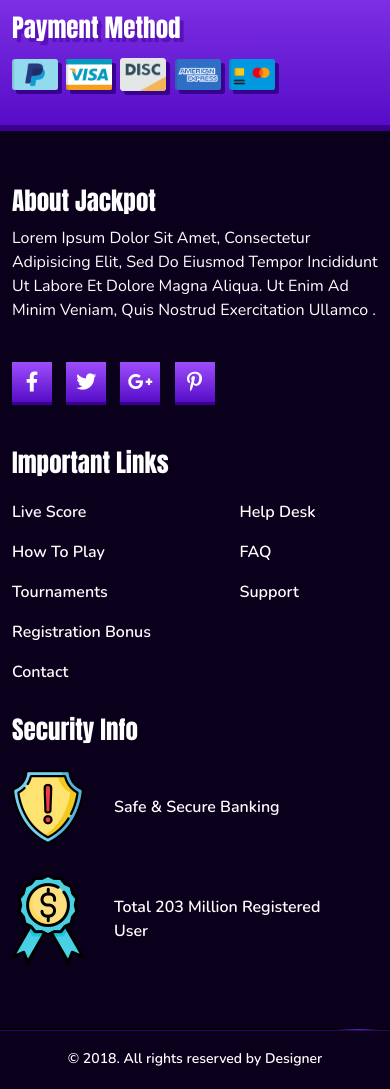
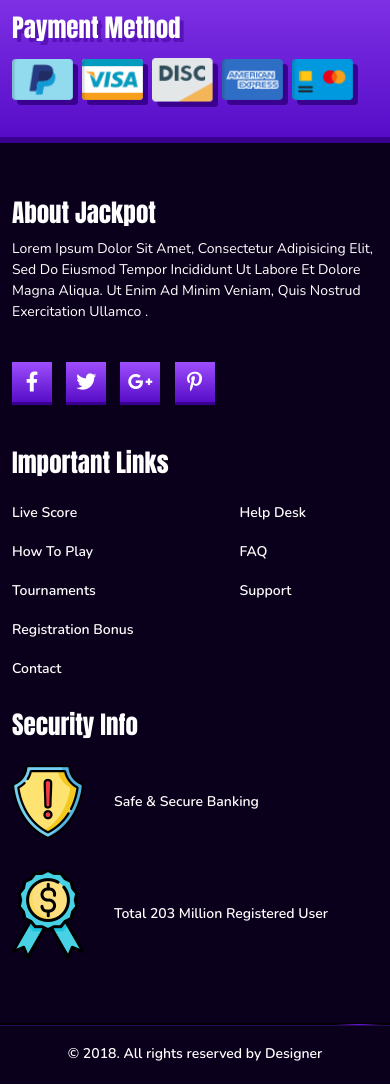
Before and after one commit to Rasel-khalipha/Jackpot, a plain HTML site: page index.html in a window 390 px wide. Shown: the part 6768-7857 px from the top of the page. Drawn offline with nearby package versions, Linux system fonts and the light colour scheme.

Commit message:
file added

```diff
--- a/css/responsive.css
+++ b/css/responsive.css
@@ -244,7 +244,7 @@
 		margin-right: 0 !important;
 	}
 	#payment .card-area img {
-		width: 50px !important;
+		width: 18% !important;
 	}
 	/* payment area ends */
 
@@ -252,6 +252,9 @@
 	#footer-area .footer-about h3 {
 		font-size: 25px !important;
 		padding-bottom: 10px !important;
+	}
+	#footer-area .footer-about p {
+		font-size: 14px !important;
 	}
 	#footer-area .footer-about i {
 		height: 40px !important;
@@ -262,6 +265,9 @@
 	#footer-area .footer-info h3 {
 		font-size: 25px !important;
 	}
+	#footer-area .footer-info .info-details ul li a {
+		font-size: 14px !important;
+	}
 	#footer-area .info-details ul {
 		margin-bottom: 0 !important;
 	}
@@ -270,6 +276,7 @@
 	}
 	#footer-area .footer-security .security-details .secu-text p {
 		padding-right: 40px !important;
+		font-size: 14px !important;
 	}
 	#footer-bottom p {
 		font-size: 14px !important;
```
